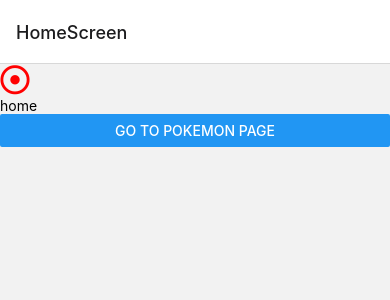
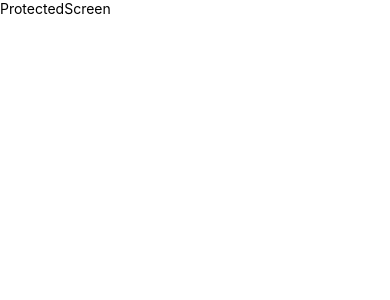
Before and after one commit to juliflorezg/Ract-native-udemy-19, a React Native app: screen /ProtectedScreen in a window 390 px wide. Shown: the top 300 px of the page. Built offline with nearby package versions, Linux system fonts and the light colour scheme.

Commit message:
add base screens

```diff
--- a/src/navigation/Navigator.tsx
+++ b/src/navigation/Navigator.tsx
@@ -1,15 +1,23 @@
+import React from 'react';
 import {createStackNavigator} from '@react-navigation/stack';
-import React from 'react';
-import {HomeScreen} from '../screens/HomeScreen';
-import {PokemonScreen} from '../screens/PokemonScreen';
+import {LoginScreen} from '../screens/LoginScreen';
+import {RegisterScreen} from '../screens/RegisterScreen';
+import {ProtectedScreen} from '../screens/ProtectedScreen';
 
 const Stack = createStackNavigator();
 
 export const Navigator = () => {
   return (
-    <Stack.Navigator>
-      <Stack.Screen name="HomeScreen" component={HomeScreen} />
-      <Stack.Screen name="PokemonScreen" component={PokemonScreen} />
+    <Stack.Navigator
+      screenOptions={{
+        headerShown: false,
+        cardStyle: {
+          backgroundColor: 'white',
+        },
+      }}>
+      <Stack.Screen name="LoginScreen" component={LoginScreen} />
+      <Stack.Screen name="RegisterScreen" component={RegisterScreen} />
+      <Stack.Screen name="ProtectedScreen" component={ProtectedScreen} />
     </Stack.Navigator>
   );
 };
--- a/src/screens/HomeScreen.tsx
+++ b/src/screens/LoginScreen.tsx
@@ -5,7 +5,7 @@
 
 interface Props extends StackScreenProps<any, any> {}
 
-export const HomeScreen = ({navigation}: Props) => {
+export const LoginScreen = ({navigation}: Props) => {
   return (
     <View>
       <Icon name="dot-circle" size={30} color="red" />
--- /dev/null
+++ b/src/screens/ProtectedScreen.tsx
@@ -0,0 +1,9 @@
+import React from 'react';
+import {View, Text} from 'react-native';
+export const ProtectedScreen = () => {
+  return (
+    <View>
+      <Text>ProtectedScreen</Text>
+    </View>
+  );
+};
--- a/src/screens/PokemonScreen.tsx
+++ b/src/screens/RegisterScreen.tsx
@@ -1,9 +1,9 @@
 import React from 'react';
 import {View, Text} from 'react-native';
-export const PokemonScreen = () => {
+export const RegisterScreen = () => {
   return (
     <View>
-      <Text>pokemon info</Text>
+      <Text>register</Text>
     </View>
   );
 };
```
